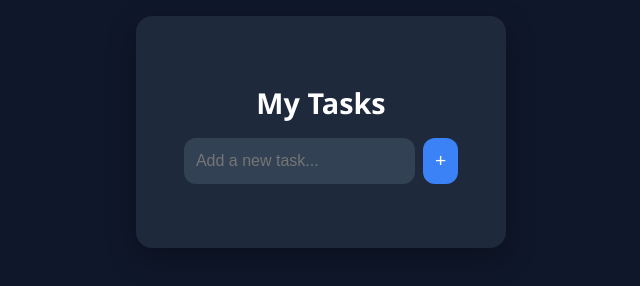
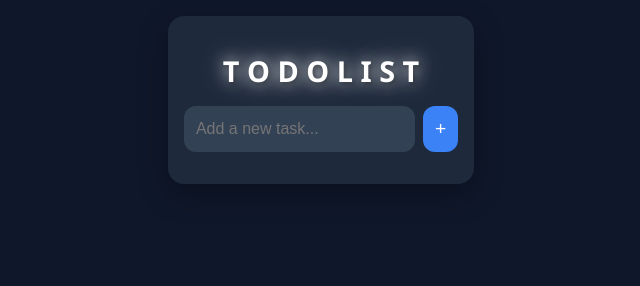
Before and after one commit to ronymohammad07/to-do-app, a plain HTML site: page index.html in a window 1280 px wide. Shown: the whole page, without its empty margins (319-959 px from the left). Drawn offline with Linux system fonts and the light colour scheme.

Commit message:
update number three

```diff
--- a/index.html
+++ b/index.html
@@ -1,15 +1,38 @@
 <!DOCTYPE html>
 <html lang="en">
+
 <head>
     <meta charset="UTF-8">
     <meta name="viewport" content="width=device-width, initial-scale=1.0">
     <title>Todo List</title>
     <link rel="stylesheet" href="styles.css">
 </head>
+
 <body>
     <main>
         <div class="todo-app">
-            <h1>My Tasks</h1>
+            <h1>
+                <span class="span-1 same" id="span-1">
+                    T
+                </span>
+
+                <span class="span-2 same" id="span-2">
+                    O
+                </span>
+
+                <span class="span-4 same" id="span-4">D</span>
+
+                <span class="span-5 same" id="span-5">O</span>
+
+                <span class="span-6 same" id="span-6">L</span>
+
+                <span class="span-7 same" id="span-7">I</span>
+
+                <span class="span-8 same" id="span-8">S</span>
+
+                <span class="span-9 same" id="span-9">T</span>
+
+            </h1>
             <div class="input-area">
                 <input type="text" id="inputValue" placeholder="Add a new task..." onclick="errorMessageHidden()" />
                 <button onclick="inputValue()">+</button>
@@ -21,4 +44,5 @@
 
     <script src="script.js"></script>
 </body>
+
 </html>
--- a/script.js
+++ b/script.js
@@ -1,4 +1,38 @@
 document.addEventListener('DOMContentLoaded', () => {
+    // Select all span elements
+    const spans = document.querySelectorAll('.same');
+
+    // Loop through each span and apply setTimeout to delay its display
+    spans.forEach((span, index) => {
+        // Adding delay for each span based on its index
+        setTimeout(() => {
+            // Apply textShadow to the individual span
+            span.style.textShadow = '2px 2px 5px rgba(0, 0, 0, 0.4), 0 0 15px rgba(255, 255, 255, 0.9), 0 0 30px rgba(255, 255, 255, 0.5)';
+
+            // Make the letter visible
+            span.style.opacity = 1;
+
+            setTimeout(() => {
+                span.style.color = 'black';
+                span.style.textShadow = '';
+
+                setTimeout(() => {
+                    span.style.color = '';
+
+                    // Apply textShadow to the individual span
+                    span.style.textShadow = '2px 2px 5px rgba(0, 0, 0, 0.4), 0 0 15px rgba(255, 255, 255, 0.9), 0 0 30px rgba(255, 255, 255, 0.5)';
+
+                    // Make the letter visible
+                    span.style.opacity = 1;
+                }, index * 100)
+
+            }, index * 150);
+        }, index * 400); // Adjust the multiplier (200ms) for delay between letters
+    });
+
+
+
+
     const tasks = JSON.parse(localStorage.getItem('tasks')) || [];
     tasks.forEach(task => addTask(task.value, task.completed));
 });
--- a/styles.css
+++ b/styles.css
@@ -3,10 +3,7 @@ body {
     background: #0f172a;
     margin: 0;
     font-family: 'Segoe UI', sans-serif;
-    display: flex;
-    justify-content: center;
-    align-items: start;
-    padding: 1rem;
+
     min-height: 100vh;
 }
 
@@ -18,14 +15,16 @@ body::-webkit-scrollbar {
 .todo-app {
     background: #1e293b;
     width: 100%;
-    max-width: 500px;  /* Limit width for smaller devices */
+    max-width: 500px;
+    /* Limit width for smaller devices */
     border-radius: 16px;
-    padding: 1.5rem;
+    padding: 1rem;
     box-shadow: 0 10px 30px rgba(0, 0, 0, 0.3);
     color: white;
     box-sizing: border-box;
     transition: all 0.3s ease;
-    overflow: hidden;  /* To avoid content overflow */
+    overflow: hidden;
+    /* To avoid content overflow */
 }
 
 /* Heading */
@@ -34,6 +33,30 @@ body::-webkit-scrollbar {
     margin-bottom: 1rem;
     font-size: 1.8rem;
 }
+
+/* Apply to all the spans inside the h1 */
+h1 .same {
+    color: #fff; /* White text color */
+    /* text-shadow:  */
+        /* 1px 1px 3px rgba(0, 0, 0, 0.2),   */
+        /* 0 0 10px rgba(255, 255, 255, 0.6), */
+        /* 0 0 20px rgba(255, 255, 255, 0.4); */
+}
+
+.same {
+    opacity: 0;  /* Start with all letters invisible */
+    transition: opacity 0.5s ease-in-out;  /* Smooth transition for the fade-in effect */
+}
+
+
+/* Optional: Hover effect for a glowing effect on hover */
+h1 .same-same:hover {
+    text-shadow:
+        2px 2px 5px rgba(0, 0, 0, 0.4),
+        0 0 15px rgba(255, 255, 255, 0.9),
+        0 0 30px rgba(255, 255, 255, 0.5);
+}
+
 
 /* Input Section */
 .input-area {
@@ -89,25 +112,31 @@ body::-webkit-scrollbar {
 .task {
     background: #334155;
     padding: 1rem;
+    margin-bottom: 0.4rem;
     border-radius: 12px;
     display: grid;
-    grid-template-columns: 40px 1fr auto;  /* Adjusts the layout into 3 columns */
+    grid-template-columns: 40px 1fr 80px;
+    /* Adjusts the layout into 3 columns */
     align-items: center;
     box-shadow: 0 3px 6px rgba(0, 0, 0, 0.1);
 }
 
 .circle-btn {
-    grid-column: 1 / 2;  /* Leftmost column */
-    justify-self: center;  /* Center the button horizontally */
+    grid-column: 1 / 2;
+    /* Leftmost column */
+    justify-self: center;
+    /* Center the button horizontally */
     font-size: 1.5rem;
     cursor: pointer;
     transition: transform 0.3s ease;
 }
 
 .task .text {
-    grid-column: 2 / 3;  /* Center column */
+    grid-column: 2 / 3;
+    /* Center column */
     font-size: 1rem;
-    word-break: break-word;
+    /* word-break: break-word; */
+    text-align: justify;
 }
 
 .task .text.completed {
@@ -118,10 +147,12 @@ body::-webkit-scrollbar {
 }
 
 .task .actions {
-    grid-column: 3 / 4;  /* Rightmost column */
+    grid-column: 3 / 4;
+    /* Rightmost column */
     display: flex;
-    gap: 0.5rem;
-    justify-self: flex-end;  /* Align the action buttons to the right */
+    /* gap: 0.5rem; */
+    justify-self: flex-end;
+    /* Align the action buttons to the right */
 }
 
 .task .actions button {
@@ -138,7 +169,8 @@ body::-webkit-scrollbar {
 }
 
 .task .circle-btn.completed {
-    color: green;  /* Color for completed tasks */
+    color: green;
+    /* Color for completed tasks */
 }
 
 .task .circle-btn:hover {
@@ -159,69 +191,99 @@ body::-webkit-scrollbar {
 
 /* Input Error */
 .task input.error {
-    border: 2px solid red; /* Red border on error */
+    border: 2px solid red;
+    /* Red border on error */
 }
 
 /* Responsive Media Queries */
 
 /* For devices with screen width above 600px (tablets and small desktops) */
 @media (min-width: 600px) {
+    body {
+        display: flex;
+        justify-content: center;
+        align-items: start;
+        padding: 1rem;
+    }
     .todo-app {
-        max-width: 600px;  /* Slightly larger width */
-        padding: 2rem;  /* Increase padding for larger screen */
+        max-width: 600px;
+        /* Slightly larger width */
     }
 
     .task {
         flex-direction: row;
         gap: 1rem;
-        padding: 1.25rem;  /* Add more padding inside task */
+        padding: 1.25rem;
+        /* Add more padding inside task */
     }
 
     .task .text {
-        font-size: 1.1rem;  /* Slightly increase font size */
+        font-size: 1.1rem;
+        /* Slightly increase font size */
     }
 
     .task .actions button {
-        font-size: 1.4rem;  /* Increase button size */
+        font-size: 1.4rem;
+        /* Increase button size */
     }
 }
 
 /* For devices with screen width above 1024px (larger desktops) */
 @media (min-width: 1024px) {
+    body {
+        display: flex;
+        justify-content: center;
+        align-items: start;
+        padding: 1rem;
+    }
+
     .todo-app {
-        max-width: 800px;  /* Increase the max-width */
-        padding: 2.5rem;  /* Further increase padding */
+        max-width: 800px;
+        /* Increase the max-width */
     }
 
     .task {
-        padding: 1.5rem;  /* Increase padding inside task */
+        padding: 1.5rem;
+        /* Increase padding inside task */
     }
 
     .task .text {
-        font-size: 1.2rem;  /* Increase text size */
+        font-size: 1.2rem;
+        /* Increase text size */
     }
 
     .task .actions button {
-        font-size: 1.5rem;  /* Increase button size */
+        font-size: 1.5rem;
+        /* Increase button size */
     }
 }
 
 /* For even larger screens */
 @media (min-width: 1200px) {
+    body {
+        display: flex;
+        justify-content: center;
+        align-items: start;
+        padding: 1rem;
+    }
+
     .todo-app {
-        max-width: 900px;  /* Max width for larger screens */
-        padding: 3rem;  /* Extra padding for large screens */
+        max-width: 900px;
+        /* Max width for larger screens */
     }
 
     .task {
-        padding: 1.75rem;  /* Increase padding inside task */
+        padding: 1.75rem;
+        /* Increase padding inside task */
     }
 
     .task .text {
-        font-size: 1.3rem;  /* Larger text for readability */
+        font-size: 1.3rem;
+        /* Larger text for readability */
     }
 
     .task .actions button {
-        font-size: 1.6rem;  /* Larger buttons */
+        font-size: 1.6rem;
+        /* Larger buttons */
     }
 }
```
